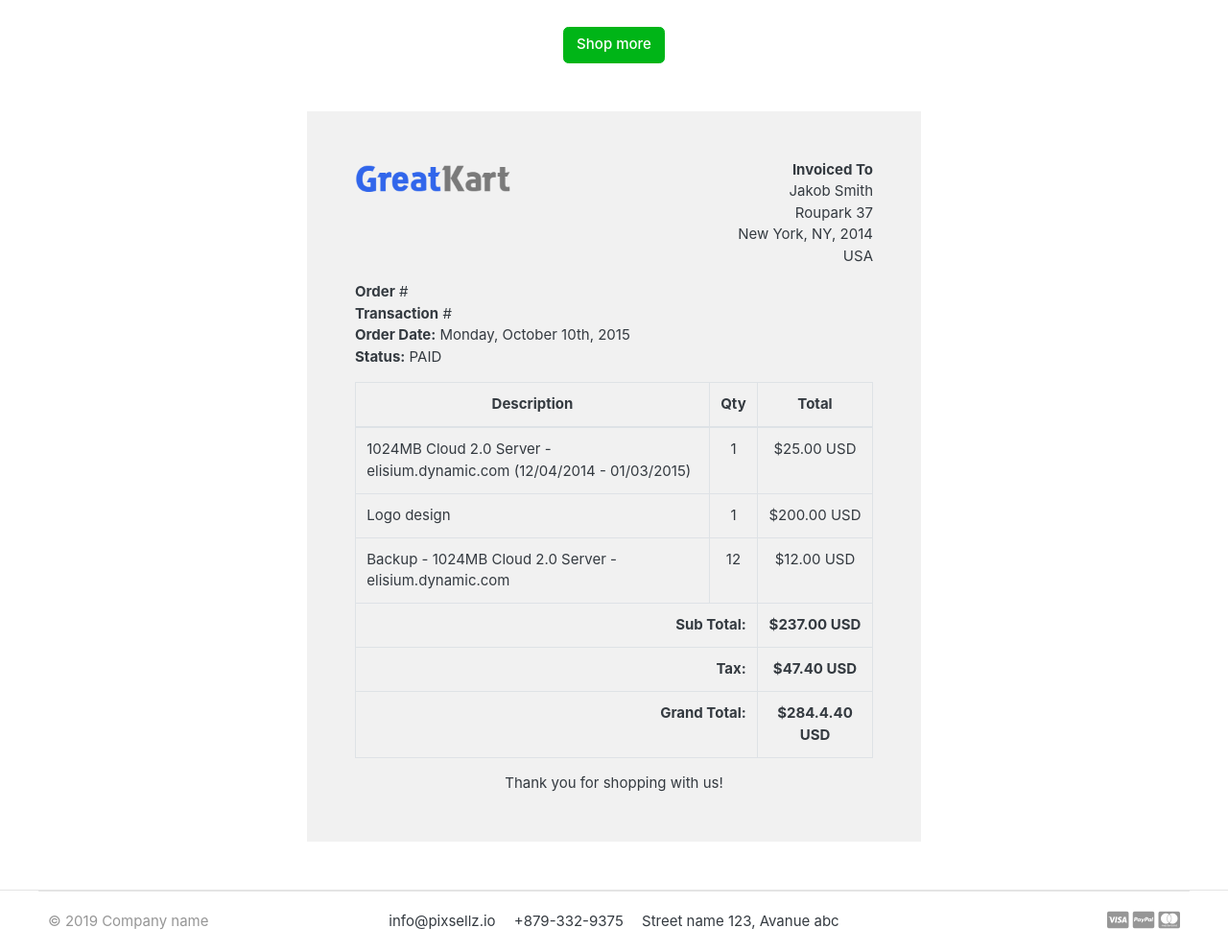
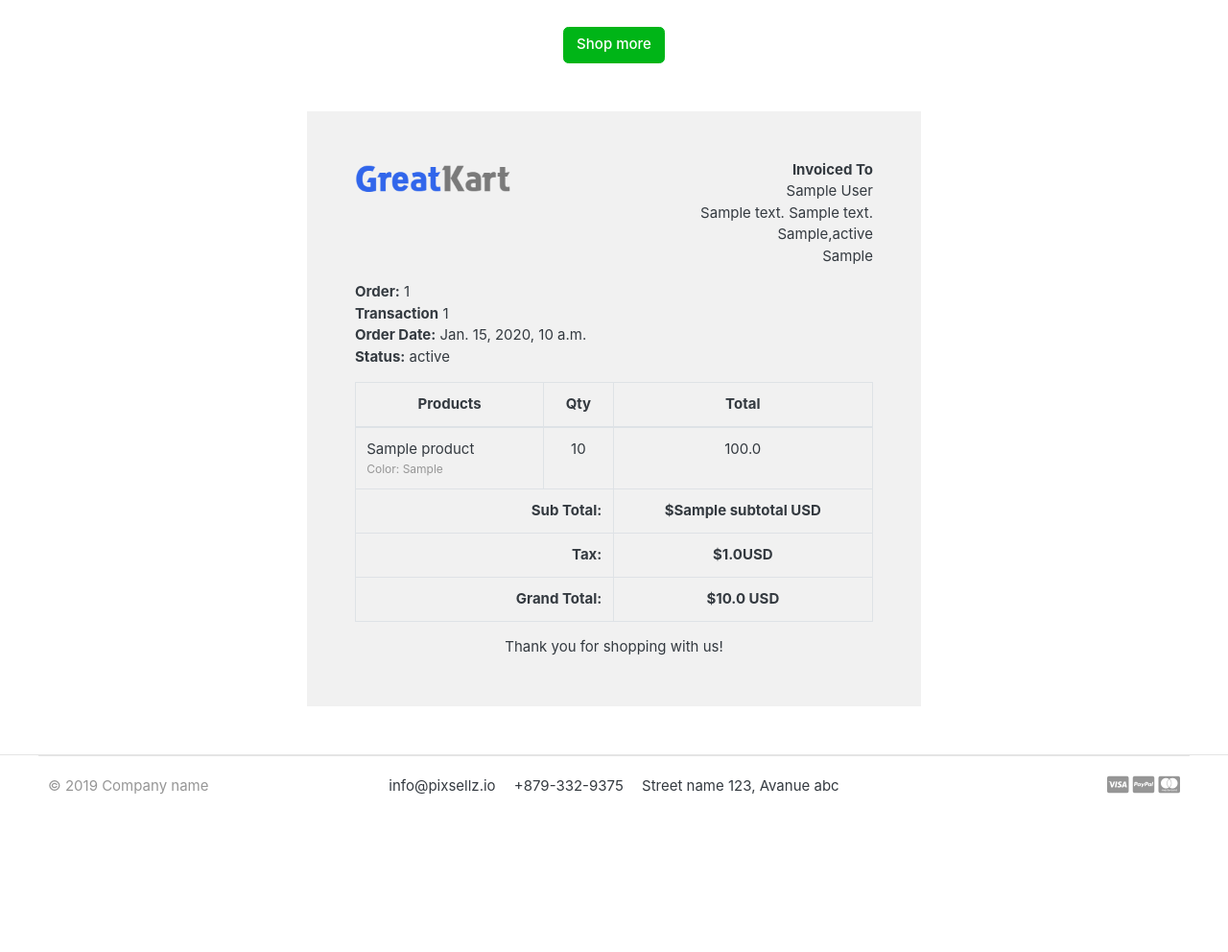
Before and after one commit to hell-driver-ujwal/Django_Ecommerce_1, a Django app: template templates/orders/order_complete.html in a window 1280 px wide. Shown: the part 301-1293 px from the top of the page at 96% size. After the commit the page ends 1129 px from the top, so only its background shows below. Run offline with Django 5.2, Linux system fonts and the light colour scheme; tables that the repository leaves empty hold one stand-in row (values such as "Sample post"); the template is opened without the code that fills it: values that come from a table or form of the project are taken from there, most other values are stand-ins (such as "Sample title", 1, 10 or a date in 2020); some libraries are stand-ins or nearby versions; some web fonts are replaced.

Commit message:
Finished with the order and payment sucessfull page

```diff
--- a/myProject/settings.py
+++ b/myProject/settings.py
@@ -47,6 +47,7 @@ INSTALLED_APPS = [
     'store',
     'carts',
     'orders',
+    'mathfilters',
 ]
 
 MIDDLEWARE = [
--- a/templates/orders/order_complete.html
+++ b/templates/orders/order_complete.html
@@ -1,6 +1,6 @@
 {% extends 'base.html' %}
 {% load static %}
-
+{% load mathfilters %}
 {% block content %}
 
 
@@ -32,10 +32,10 @@
                             <div class="invoice-from">
                                 <ul class="list-unstyled text-right">
                                     <li><strong>Invoiced To</strong></li>
-                                    <li>Jakob Smith</li>
-                                    <li>Roupark 37</li>
-                                    <li>New York, NY, 2014</li>
-                                    <li>USA</li>
+                                    <li>{{ order.full_name }}</li>
+                                    <li>{{order.full_address}}</li>
+                                    <li>{{order.city}},{{order.state}}</li>
+                                    <li>{{ order.country }}</li>
                                 </ul>
                             </div>
                         </div>
@@ -45,10 +45,10 @@
                             <div class="invoice-details mt25">
                                 <div class="well">
                                     <ul class="list-unstyled mb0">
-                                        <li><strong>Order</strong> #</li>
-                                        <li><strong>Transaction</strong> #</li>
-                                        <li><strong>Order Date:</strong> Monday, October 10th, 2015</li>
-                                        <li><strong>Status:</strong> PAID</li>
+                                        <li><strong>Order:</strong> {{ order_number}} </li>
+                                        <li><strong>Transaction</strong> {{payment_id}}</li>
+                                        <li><strong>Order Date:</strong> {{ order.created_yet}}</li>
+                                        <li><strong>Status:</strong> {{ payment.status }}</li>
                                     </ul>
                                 </div>
                             </div>
@@ -58,41 +58,42 @@
                                     <table class="table table-bordered">
                                         <thead>
                                             <tr>
-                                                <th class="per70 text-center">Description</th>
+                                                <th class="per70 text-center">Products</th>
                                                 <th class="per5 text-center">Qty</th>
                                                 <th class="per25 text-center">Total</th>
                                             </tr>
                                         </thead>
                                         <tbody>
+                                            {% for item in order_products %}
                                             <tr>
-                                                <td>1024MB Cloud 2.0 Server - elisium.dynamic.com (12/04/2014 - 01/03/2015)</td>
-                                                <td class="text-center">1</td>
-                                                <td class="text-center">$25.00 USD</td>
+                                                <td>{{ item.product.product_name }}
+                                                    <p class="text-muted small">
+                                                        {% for variation in item.variation.all %}
+                                                        {{ variation.variations_category|capfirst }}:
+                                                        {{ variation.variation_value|capfirst }}<br>
+                                                    {% endfor %}
+                                                    </p>
+
+
+                                                </td>
+                                                <td class="text-center">{{ item.quantity }}</td>
+                                                <td class="text-center">{{ item.product.price|mul:item.quantity }}</td>
                                             </tr>
-                                            <tr>
-                                                <td>Logo design</td>
-                                                <td class="text-center">1</td>
-                                                <td class="text-center">$200.00 USD</td>
-                                            </tr>
-                                            <tr>
-                                                <td>Backup - 1024MB Cloud 2.0 Server - elisium.dynamic.com</td>
-                                                <td class="text-center">12</td>
-                                                <td class="text-center">$12.00 USD</td>
-                                            </tr>
+                                            {% endfor %}
                                         </tbody>
                                         <tfoot>
                                             <tr>
                                                 <th colspan="2" class="text-right">Sub Total:</th>
-                                                <th class="text-center">$237.00 USD</th>
+                                                <th class="text-center">${{subtotal}} USD</th>
                                             </tr>
                                             <tr>
                                                 <th colspan="2" class="text-right">Tax:</th>
-                                                <th class="text-center">$47.40 USD</th>
+                                                <th class="text-center">${{order.tax}}USD</th>
                                             </tr>
 
                                             <tr>
                                                 <th colspan="2" class="text-right">Grand Total:</th>
-                                                <th class="text-center">$284.4.40 USD</th>
+                                                <th class="text-center">${{order.order_total}} USD</th>
                                             </tr>
                                         </tfoot>
                                     </table>
```
Also changed, not shown: orders/views.py (+24 -2 lines).
